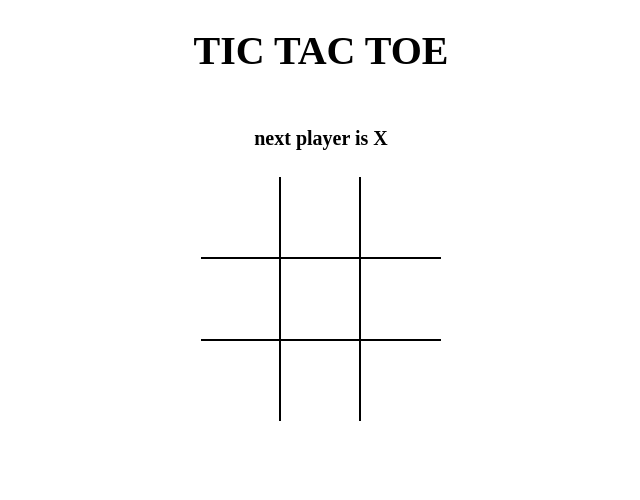
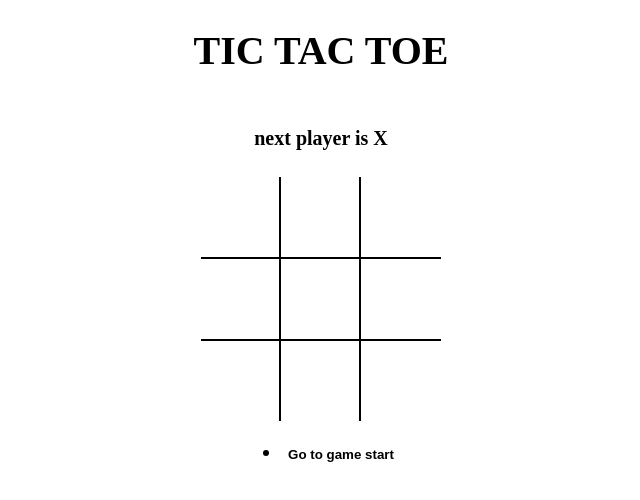
Before and after one commit to hemantdutt98/tictactoe, a React (Vite) app: page / in a window 1280 px wide. Shown: the top 500 px of the page, without its empty margins (319-959 px from the left). Built offline with nearby package versions, Linux system fonts and the light colour scheme.

Commit message:
displayed history

```diff
--- a/src/App.js
+++ b/src/App.js
@@ -1,5 +1,6 @@
 import React,{useState} from 'react';
 import { calculateWinner } from './components/helper';
+import History from "./components/History";
 
 import Board from './components/Board';
 import './styles/root.scss';
@@ -8,6 +9,7 @@ const App = () => {
       const [history,setHistory] = useState([{board:Array(9).fill(null),isXNext:true}]);
       const [currentMove, setCurrentMove] = useState(0)
       const current = history[currentMove];
+      console.log(history)
 
       const winner = calculateWinner(current.board);
 
@@ -30,14 +32,17 @@ const App = () => {
           return prev.concat({board:newBoard,isXNext:!last.isXNext})
         });
       setCurrentMove(prev=>prev+1);
-
-      }
+  };
+  const moveTo =(move)=>{
+    setCurrentMove(move)
+   }
 
   return (
     <div className="app">
       <h1>TIC TAC TOE</h1>
       <h4>{message}</h4>
       <Board board={current.board} handleSquareClick={handleSquareClick}/>
+      <History history={history} moveTo={moveTo} currentMove={currentMove}/>
     </div>
   );
 };
--- /dev/null
+++ b/src/components/History.js
@@ -0,0 +1,26 @@
+import React from 'react'
+
+const History = ({history,moveTo,currentMove}) => {
+    return (
+        <ul>
+            {history.map((_,move)=>{
+                return(
+                    <li key={move}>
+                        <button
+                         style={{
+                            fontWeight: move === currentMove ? 'bold':'normal',
+                         }}
+                         type="button" onClick={()=>{
+                            moveTo(move);
+                        }}
+                        >
+                            {move===0 ? `Go to game start` : `Go to move #${move}`}
+                        </button>
+                    </li>
+                )
+            })}
+        </ul>
+    )
+}
+
+export default History
```
